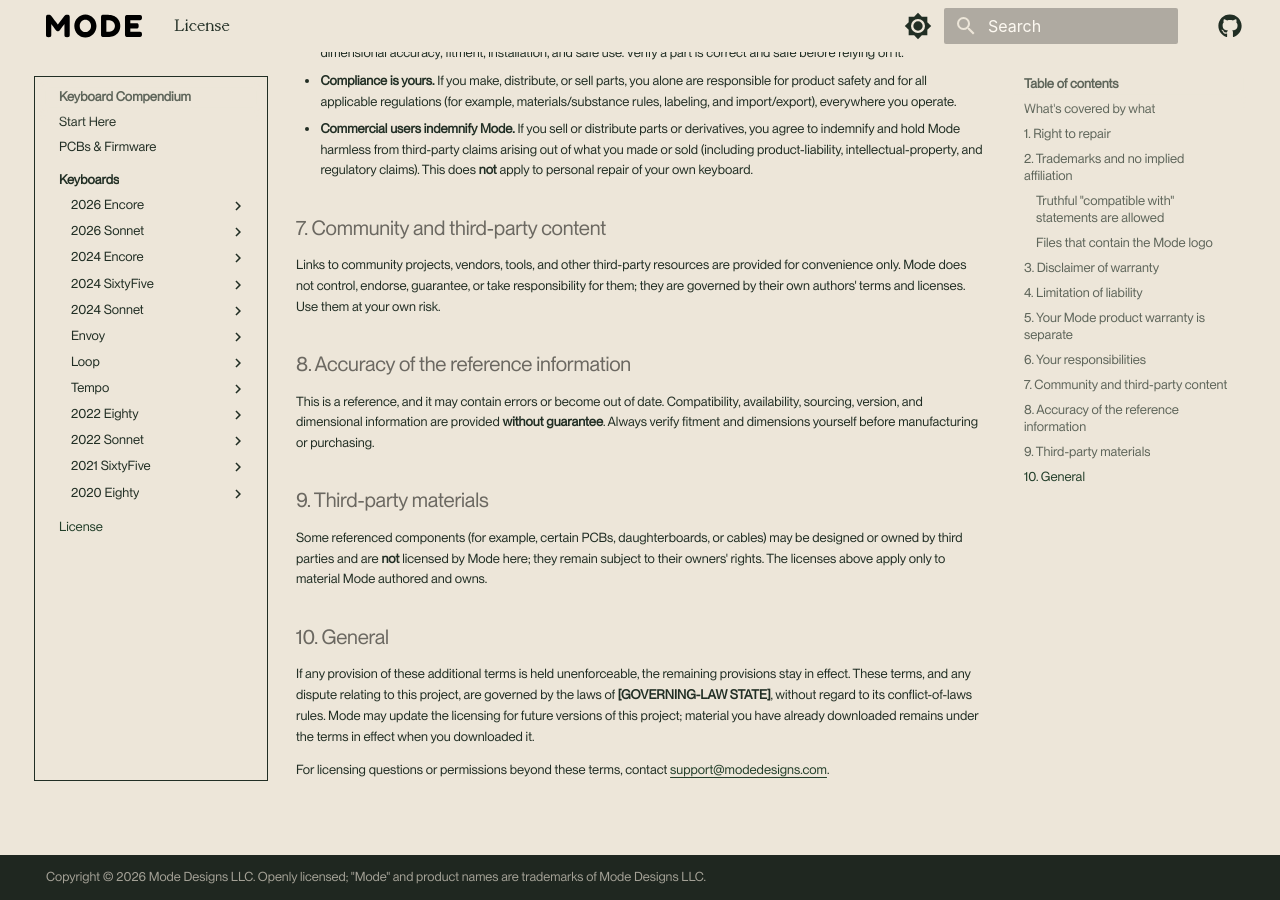
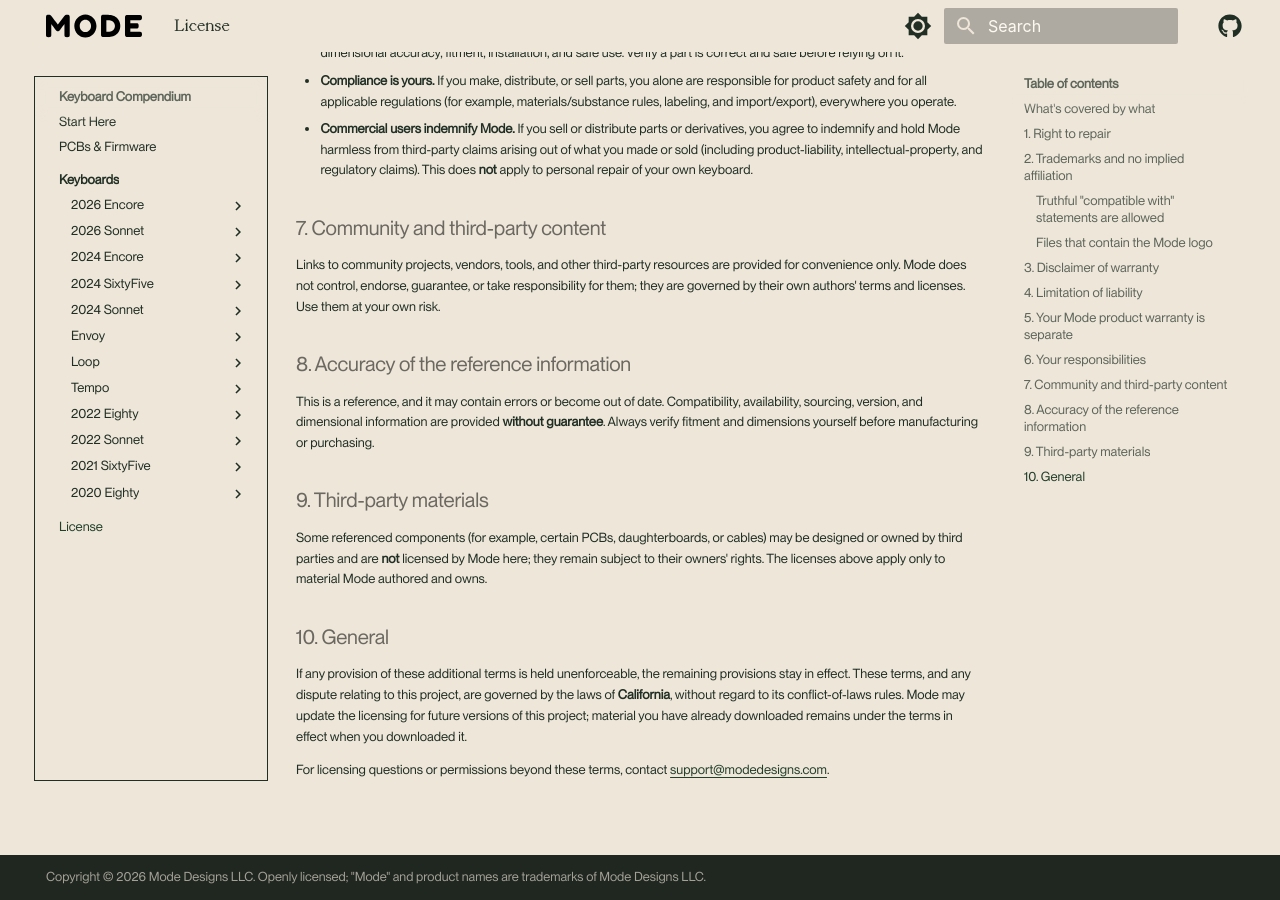
Before and after one commit to Mode-Designs/keyboard-compendium, an MkDocs documentation site: the page built from docs/license.md, in a window 1280 px wide and 900 px high, scrolled down 2239 px. Built offline with MkDocs 1.6.1 and Material for MkDocs 9.7.7, drawn with Linux system fonts in a browser that asks for light colours; comment, search, counter and statistics services are not loaded.

Commit message:
Set the license governing-law jurisdiction to California
Fill the [GOVERNING-LAW STATE] placeholder in the published license terms.

```diff
--- a/docs/license.md
+++ b/docs/license.md
@@ -144,7 +144,7 @@ owners' rights. The licenses above apply only to material Mode authored and owns
 
 If any provision of these additional terms is held unenforceable, the remaining provisions stay
 in effect. These terms, and any dispute relating to this project, are governed by the laws of
-**[GOVERNING-LAW STATE]**, without regard to its conflict-of-laws rules. Mode may update the
+**California**, without regard to its conflict-of-laws rules. Mode may update the
 licensing for future versions of this project; material you have already downloaded remains under
 the terms in effect when you downloaded it.
 
```
